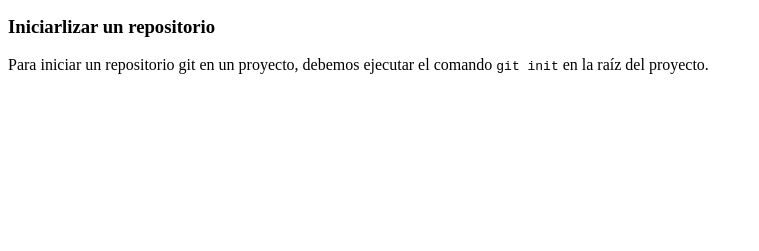
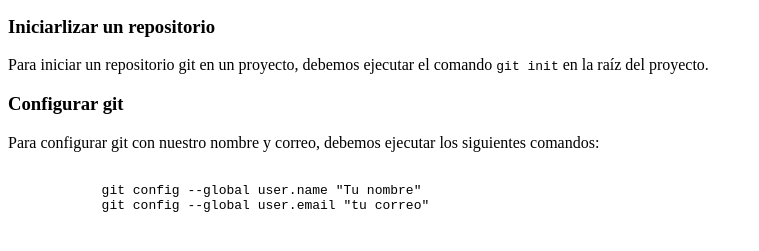
Before and after one commit to CristofherAndres/ProyectoFinal1, a plain HTML site: page index.html in a window 1280 px wide. Shown: the part 101-352 px from the top of the page, without its empty margins (0-759 px from the left). Drawn offline with Linux system fonts and the light colour scheme.

Commit message:
Agrege nuevos comandos en el index

```diff
--- a/index.html
+++ b/index.html
@@ -12,5 +12,13 @@
     <h3>Iniciarlizar un repositorio</h3>
     <p>Para iniciar un repositorio git en un proyecto, debemos ejecutar el comando <code>git init</code> en la raíz del proyecto.</p>
 
+    <h3>Configurar git</h3>
+    <p>Para configurar git con nuestro nombre y correo, debemos ejecutar los siguientes comandos:</p>
+    <pre>
+        <code>
+            git config --global user.name "Tu nombre"
+            git config --global user.email "tu correo"
+        </code>
+    </pre>
 </body>
 </html>
```
